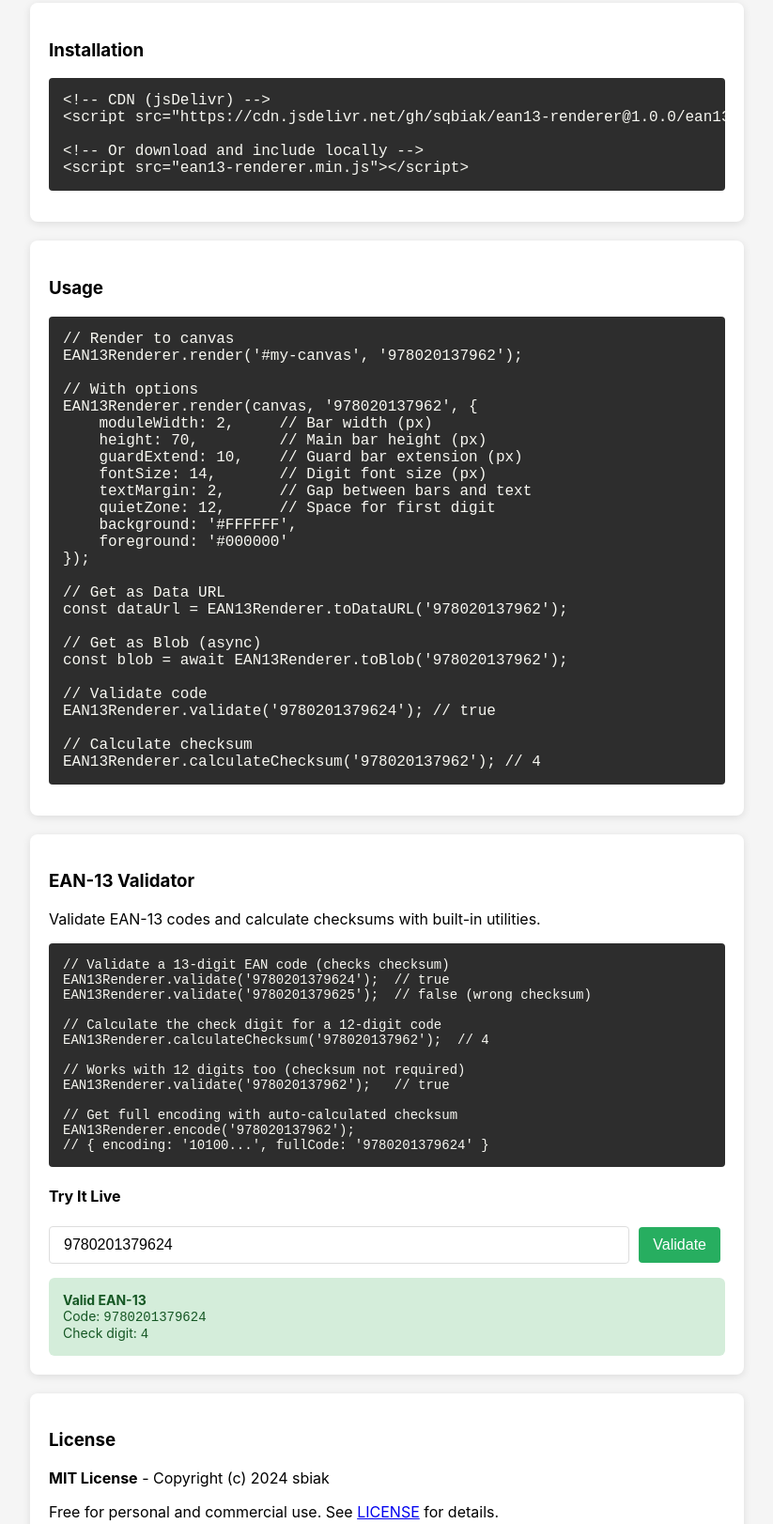
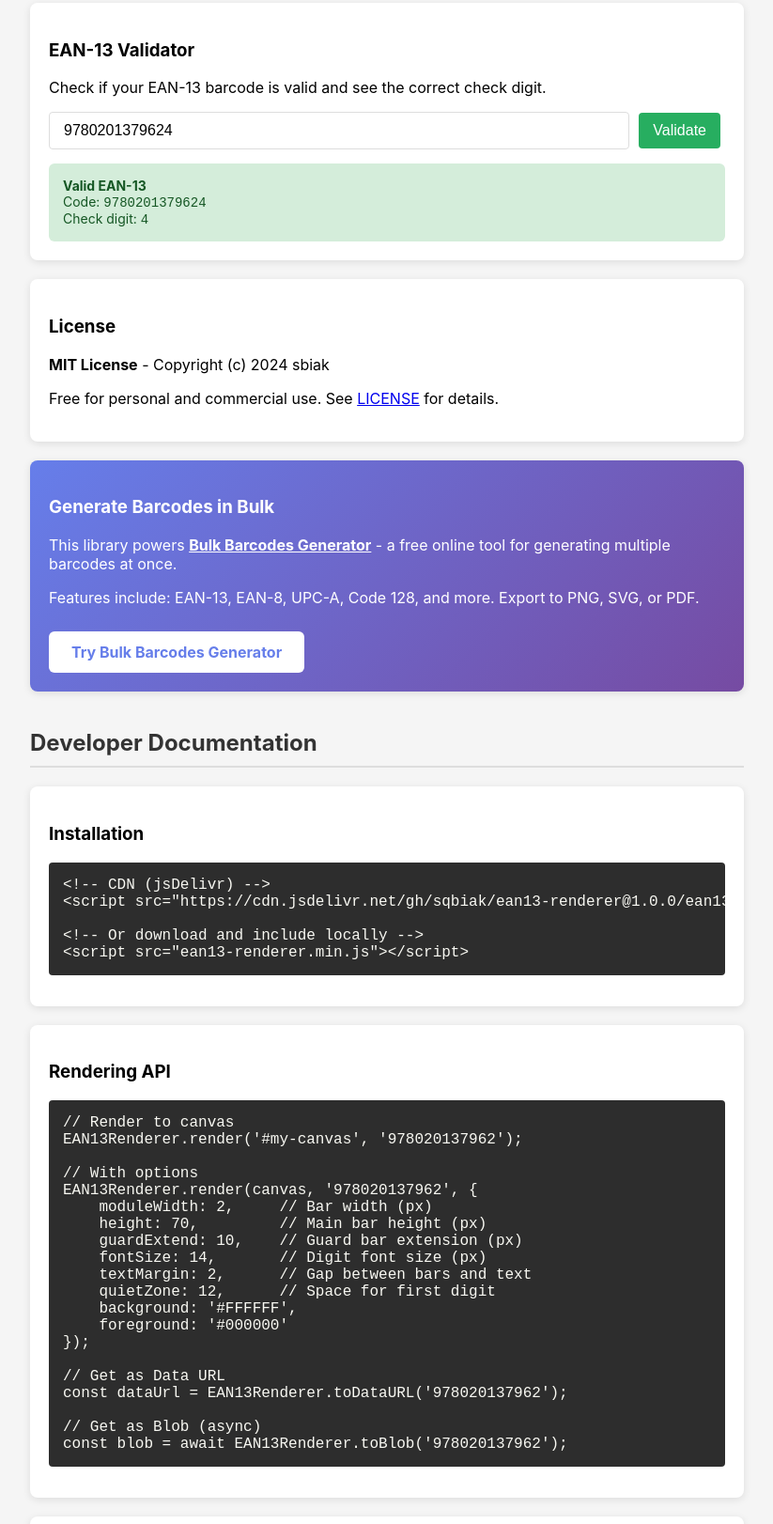
Before and after one commit to sqbiak/ean13-renderer, a plain HTML site: page index.html in a window 1280 px wide. Shown: the part 1042-2664 px from the top of the page at 94% size, without its empty margins (228-1051 px from the left). Drawn offline with Linux system fonts and the light colour scheme.

Commit message:
Reorganize page: validator at top, dev docs at bottom

```diff
--- a/index.html
+++ b/index.html
@@ -114,6 +114,33 @@
     </div>
 
     <div class="demo-box">
+        <h3>EAN-13 Validator</h3>
+        <p>Check if your EAN-13 barcode is valid and see the correct check digit.</p>
+
+        <div style="display: flex; gap: 10px; align-items: center; flex-wrap: wrap;">
+            <input type="text" id="validate-input" value="9780201379624" placeholder="Enter EAN-13 code" style="flex: 1; min-width: 200px;">
+            <button onclick="validateCode()" style="background: #27ae60;">Validate</button>
+        </div>
+
+        <div id="validate-result" style="margin-top: 15px; padding: 15px; border-radius: 6px; font-size: 14px;"></div>
+    </div>
+
+    <div class="demo-box">
+        <h3>License</h3>
+        <p><strong>MIT License</strong> - Copyright (c) 2024 sbiak</p>
+        <p>Free for personal and commercial use. See <a href="LICENSE">LICENSE</a> for details.</p>
+    </div>
+
+    <div class="demo-box" style="background: linear-gradient(135deg, #667eea 0%, #764ba2 100%); color: white;">
+        <h3 style="color: white;">Generate Barcodes in Bulk</h3>
+        <p>This library powers <a href="https://bulkbarcodesgenerator.com/" style="color: #fff; font-weight: bold;">Bulk Barcodes Generator</a> - a free online tool for generating multiple barcodes at once.</p>
+        <p>Features include: EAN-13, EAN-8, UPC-A, Code 128, and more. Export to PNG, SVG, or PDF.</p>
+        <a href="https://bulkbarcodesgenerator.com/" style="display: inline-block; background: white; color: #667eea; padding: 12px 24px; border-radius: 6px; text-decoration: none; font-weight: bold; margin-top: 10px;">Try Bulk Barcodes Generator</a>
+    </div>
+
+    <h2 style="margin-top: 40px; color: #333; border-bottom: 2px solid #ddd; padding-bottom: 10px;">Developer Documentation</h2>
+
+    <div class="demo-box">
         <h3>Installation</h3>
         <pre><code>&lt;!-- CDN (jsDelivr) --&gt;
 &lt;script src="https://cdn.jsdelivr.net/gh/sqbiak/ean13-renderer@1.0.0/ean13-renderer.min.js"&gt;&lt;/script&gt;
@@ -123,7 +150,7 @@
     </div>
 
     <div class="demo-box">
-        <h3>Usage</h3>
+        <h3>Rendering API</h3>
         <pre><code>// Render to canvas
 EAN13Renderer.render('#my-canvas', '978020137962');
 
@@ -143,20 +170,12 @@ EAN13Renderer.render(canvas, '978020137962', {
 const dataUrl = EAN13Renderer.toDataURL('978020137962');
 
 // Get as Blob (async)
-const blob = await EAN13Renderer.toBlob('978020137962');
-
-// Validate code
-EAN13Renderer.validate('9780201379624'); // true
-
-// Calculate checksum
-EAN13Renderer.calculateChecksum('978020137962'); // 4</code></pre>
+const blob = await EAN13Renderer.toBlob('978020137962');</code></pre>
     </div>
 
     <div class="demo-box">
-        <h3>EAN-13 Validator</h3>
-        <p>Validate EAN-13 codes and calculate checksums with built-in utilities.</p>
-
-        <pre style="font-size: 14px;"><code>// Validate a 13-digit EAN code (checks checksum)
+        <h3>Validation API</h3>
+        <pre><code>// Validate a 13-digit EAN code (checks checksum)
 EAN13Renderer.validate('9780201379624');  // true
 EAN13Renderer.validate('9780201379625');  // false (wrong checksum)
 
@@ -169,27 +188,6 @@ EAN13Renderer.validate('978020137962');   // true
 // Get full encoding with auto-calculated checksum
 EAN13Renderer.encode('978020137962');
 // { encoding: '10100...', fullCode: '9780201379624' }</code></pre>
-
-        <h4>Try It Live</h4>
-        <div style="display: flex; gap: 10px; align-items: center; flex-wrap: wrap;">
-            <input type="text" id="validate-input" value="9780201379624" placeholder="Enter EAN-13 code" style="flex: 1; min-width: 200px;">
-            <button onclick="validateCode()" style="background: #27ae60;">Validate</button>
-        </div>
-
-        <div id="validate-result" style="margin-top: 15px; padding: 15px; border-radius: 6px; font-size: 14px;"></div>
-    </div>
-
-    <div class="demo-box">
-        <h3>License</h3>
-        <p><strong>MIT License</strong> - Copyright (c) 2024 sbiak</p>
-        <p>Free for personal and commercial use. See <a href="LICENSE">LICENSE</a> for details.</p>
-    </div>
-
-    <div class="demo-box" style="background: linear-gradient(135deg, #667eea 0%, #764ba2 100%); color: white;">
-        <h3 style="color: white;">Generate Barcodes in Bulk</h3>
-        <p>This library powers <a href="https://bulkbarcodesgenerator.com/" style="color: #fff; font-weight: bold;">Bulk Barcodes Generator</a> - a free online tool for generating multiple barcodes at once.</p>
-        <p>Features include: EAN-13, EAN-8, UPC-A, Code 128, and more. Export to PNG, SVG, or PDF.</p>
-        <a href="https://bulkbarcodesgenerator.com/" style="display: inline-block; background: white; color: #667eea; padding: 12px 24px; border-radius: 6px; text-decoration: none; font-weight: bold; margin-top: 10px;">Try Bulk Barcodes Generator</a>
     </div>
 
     <script>
```
